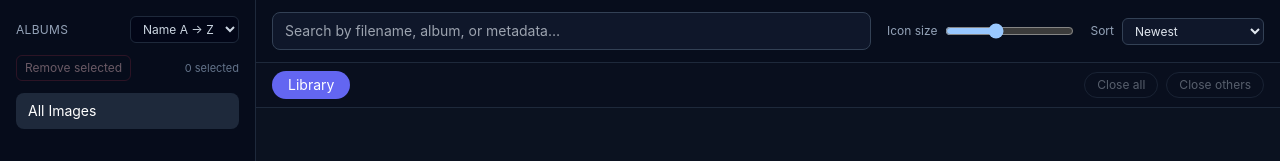
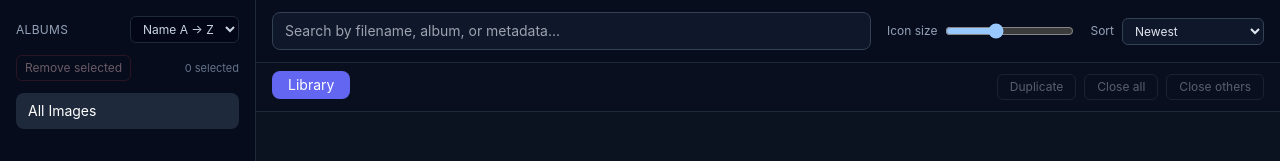
Before and after one commit to CaptainCodeUK/comfy-image-browser, a React (Vite) app: page / in a window 1280 px wide. Shown: the top 161 px of the page. Built offline with nearby package versions, Linux system fonts and the light colour scheme.

Commit message:
feat: implement keyboard navigation and tab duplication functionality in the image viewer

```diff
--- a/src/App.tsx
+++ b/src/App.tsx
@@ -171,6 +171,7 @@ export default function App() {
   const [viewerSize, setViewerSize] = useState({ width: 0, height: 0 });
   const [imageSize, setImageSize] = useState({ width: 0, height: 0 });
   const viewerRef = useRef<HTMLDivElement | null>(null);
+  const viewerFocusRef = useRef<HTMLDivElement | null>(null);
   const [toastMessage, setToastMessage] = useState<string | null>(null);
   const [lastCopied, setLastCopied] = useState<string | null>(null);
   const [albumSort, setAlbumSort] = useState<AlbumSort>("name-asc");
@@ -215,20 +216,6 @@ export default function App() {
     }, 200);
     return () => window.clearTimeout(timeout);
   }, [iconSize]);
-
-  useEffect(() => {
-    const handleKeyDown = (event: KeyboardEvent) => {
-      if ((event.ctrlKey || event.metaKey) && event.key.toLowerCase() === "w") {
-        event.preventDefault();
-        if (activeTab.id !== "library") {
-          handleCloseTab(activeTab.id);
-        }
-      }
-    };
-
-    window.addEventListener("keydown", handleKeyDown);
-    return () => window.removeEventListener("keydown", handleKeyDown);
-  }, [activeTab]);
 
   useEffect(() => {
     const timeout = window.setTimeout(() => {
@@ -305,6 +292,38 @@ export default function App() {
     return sorted;
   }, [images, search, albumById, activeAlbum, imageSort]);
 
+  const albumIdForNav = activeTab.type === "image" ? activeTab.image.albumId : activeAlbum;
+  const albumHighlightId = albumIdForNav;
+
+  const albumSortedImages = useMemo(() => {
+    const visible = images.filter((image) => {
+      if (albumIdForNav !== "all" && image.albumId !== albumIdForNav) {
+        return false;
+      }
+      return true;
+    });
+    const sorted = [...visible];
+    sorted.sort((a, b) => {
+      switch (imageSort) {
+        case "name-asc":
+          return a.fileName.localeCompare(b.fileName);
+        case "name-desc":
+          return b.fileName.localeCompare(a.fileName);
+        case "date-asc":
+          return new Date(a.createdAt).getTime() - new Date(b.createdAt).getTime();
+        case "date-desc":
+          return new Date(b.createdAt).getTime() - new Date(a.createdAt).getTime();
+        case "size-asc":
+          return a.sizeBytes - b.sizeBytes;
+        case "size-desc":
+          return b.sizeBytes - a.sizeBytes;
+        default:
+          return 0;
+      }
+    });
+    return sorted;
+  }, [images, albumIdForNav, imageSort]);
+
   const sortedAlbums = useMemo(() => {
     const sorted = [...albums];
     sorted.sort((a, b) => {
@@ -330,22 +349,23 @@ export default function App() {
       let cancelled = false;
       let cursor = 0;
 
-      const requestIdle = (callback: () => void) => {
+      type IdleHandle = ReturnType<typeof globalThis.setTimeout> | number;
+      const requestIdle = (callback: () => void): IdleHandle => {
         if ("requestIdleCallback" in window) {
           return (window as Window & { requestIdleCallback: (cb: () => void) => number }).requestIdleCallback(callback);
         }
         return globalThis.setTimeout(callback, 0);
       };
 
-      const cancelIdle = (id: number) => {
+      const cancelIdle = (id: IdleHandle) => {
         if ("cancelIdleCallback" in window) {
-          (window as Window & { cancelIdleCallback: (cb: number) => void }).cancelIdleCallback(id);
+          (window as Window & { cancelIdleCallback: (cb: number) => void }).cancelIdleCallback(id as number);
         } else {
           globalThis.clearTimeout(id);
         }
       };
 
-      let idleId: number | null = null;
+      let idleId: IdleHandle | null = null;
 
       const runBatch = async () => {
         if (cancelled) return;
@@ -438,7 +458,7 @@ export default function App() {
         getAppPref<AlbumSort>("albumSort"),
         getAppPref<ImageSort>("imageSort"),
       ]);
-      const baseImages = imageRows.map((image) => ({ ...image, fileUrl: image.filePath }));
+  const baseImages = imageRows.map((image: IndexedImage) => ({ ...image, fileUrl: image.filePath }));
       console.log("[comfy-browser] Loaded", {
         albums: albumRows.length,
         images: baseImages.length,
@@ -484,18 +504,19 @@ export default function App() {
   useEffect(() => {
     if (!bridgeAvailable) return;
     let cancelled = false;
-    let idleId: number | null = null;
+    type IdleHandle = ReturnType<typeof globalThis.setTimeout> | number;
+    let idleId: IdleHandle | null = null;
 
-    const requestIdle = (callback: () => void) => {
+    const requestIdle = (callback: () => void): IdleHandle => {
       if ("requestIdleCallback" in window) {
         return (window as Window & { requestIdleCallback: (cb: () => void) => number }).requestIdleCallback(callback);
       }
       return globalThis.setTimeout(callback, 0);
     };
 
-    const cancelIdle = (id: number) => {
+    const cancelIdle = (id: IdleHandle) => {
       if ("cancelIdleCallback" in window) {
-        (window as Window & { cancelIdleCallback: (cb: number) => void }).cancelIdleCallback(id);
+        (window as Window & { cancelIdleCallback: (cb: number) => void }).cancelIdleCallback(id as number);
       } else {
         globalThis.clearTimeout(id);
       }
@@ -604,12 +625,98 @@ export default function App() {
     });
   };
 
+  const handleNavigateImage = async (target: IndexedImage) => {
+    const [resolved] = await resolveFileUrlsForTabs([target]);
+    if (!resolved) return;
+
+    if (activeTab.type !== "image") {
+      await handleOpenImages([resolved]);
+      return;
+    }
+
+    const currentTabId = activeTab.id;
+
+    setTabs((prev) =>
+      prev.map((tab) =>
+        tab.id === currentTabId
+          ? {
+              id: currentTabId,
+              title: resolved.fileName,
+              type: "image" as const,
+              image: resolved,
+            }
+          : tab
+      )
+    );
+    setActiveTab({
+      id: currentTabId,
+      title: resolved.fileName,
+      type: "image" as const,
+      image: resolved,
+    });
+  };
+
+  useEffect(() => {
+    const handleKeyDown = (event: KeyboardEvent) => {
+      const target = event.target as HTMLElement | null;
+      if (target && (target.tagName === "INPUT" || target.tagName === "TEXTAREA" || target.isContentEditable)) {
+        return;
+      }
+      if ((event.ctrlKey || event.metaKey) && event.key.toLowerCase() === "d") {
+        event.preventDefault();
+        handleDuplicateTab();
+        return;
+      }
+      if ((event.ctrlKey || event.metaKey) && event.key.toLowerCase() === "w") {
+        event.preventDefault();
+        if (activeTab.id !== "library") {
+          handleCloseTab(activeTab.id);
+        }
+        return;
+      }
+      if ((event.ctrlKey || event.metaKey) && event.key.toLowerCase() === "tab") {
+        event.preventDefault();
+        const direction = event.shiftKey ? -1 : 1;
+        if (tabs.length === 0) return;
+        const currentIndex = tabs.findIndex((tab) => tab.id === activeTab.id);
+        if (currentIndex === -1) return;
+        const nextIndex = (currentIndex + direction + tabs.length) % tabs.length;
+        setActiveTab(tabs[nextIndex]);
+        return;
+      }
+      if (activeTab.type !== "image") return;
+
+      if (event.key === "ArrowLeft" || event.key === "ArrowRight") {
+        const currentImageId = activeTab.image.id;
+        const currentIndex = albumSortedImages.findIndex((image) => image.id === currentImageId);
+        if (currentIndex === -1) return;
+        const delta = event.key === "ArrowLeft" ? -1 : 1;
+        const total = albumSortedImages.length;
+        const nextIndex = (currentIndex + delta + total) % total;
+        event.preventDefault();
+        void handleNavigateImage(albumSortedImages[nextIndex]);
+      }
+    };
+
+    window.addEventListener("keydown", handleKeyDown, { capture: true });
+    return () => window.removeEventListener("keydown", handleKeyDown, { capture: true });
+  }, [activeTab, albumSortedImages, handleNavigateImage]);
+
   const handleCloseTab = (tabId: string) => {
     if (tabId === "library") return;
-    setTabs((prev) => prev.filter((tab) => tab.id !== tabId));
+    setTabs((prev) => {
+      const index = prev.findIndex((tab) => tab.id === tabId);
+      const nextTabs = prev.filter((tab) => tab.id !== tabId);
+
       setActiveTab((current) => {
         if (current.id !== tabId) return current;
-      return LibraryTab;
+        if (nextTabs.length === 0) return LibraryTab;
+        const leftIndex = Math.max(0, index - 1);
+        const fallbackIndex = Math.min(leftIndex, nextTabs.length - 1);
+        return nextTabs[fallbackIndex];
+      });
+
+      return nextTabs;
     });
   };
 
@@ -624,6 +731,37 @@ export default function App() {
       return keep.length ? keep : [LibraryTab];
     });
     setActiveTab((current) => (current.id === tabId ? current : LibraryTab));
+  };
+
+  const handleDuplicateTab = () => {
+    if (activeTab.type !== "image") return;
+    const baseId = activeTab.image.id;
+    const uniqueSuffix = typeof crypto !== "undefined" && "randomUUID" in crypto ? crypto.randomUUID() : `${Date.now()}`;
+    const duplicateId = `${baseId}-dup-${uniqueSuffix}`;
+    const duplicateTab: Tab = {
+      id: duplicateId,
+      title: activeTab.image.fileName,
+      type: "image",
+      image: activeTab.image,
+    };
+
+    setTabs((prev) => {
+      const index = prev.findIndex((tab) => tab.id === activeTab.id);
+      if (index === -1) {
+        return [...prev, duplicateTab];
+      }
+      const next = [...prev];
+      next.splice(index + 1, 0, duplicateTab);
+      return next;
+    });
+    setActiveTab(duplicateTab);
+    requestAnimationFrame(() => {
+      const activeElement = document.activeElement as HTMLElement | null;
+      if (activeElement && typeof activeElement.blur === "function") {
+        activeElement.blur();
+      }
+      viewerFocusRef.current?.focus();
+    });
   };
 
   const handleRemoveSelected = async () => {
@@ -966,7 +1104,7 @@ export default function App() {
             <button
               onClick={() => setActiveAlbum("all")}
               className={`w-full rounded-lg px-3 py-2 text-left text-sm ${
-                activeAlbum === "all" ? "bg-slate-800 text-white" : "text-slate-300 hover:bg-slate-900"
+                albumHighlightId === "all" ? "bg-slate-800 text-white" : "text-slate-300 hover:bg-slate-900"
               }`}
             >
               All Images
@@ -977,7 +1115,7 @@ export default function App() {
               <div
                 key={album.id}
                 className={`rounded-lg px-3 py-2 text-left text-sm ${
-                  activeAlbum === album.id ? "bg-slate-800 text-white" : "text-slate-300 hover:bg-slate-900"
+                  albumHighlightId === album.id ? "bg-slate-800 text-white" : "text-slate-300 hover:bg-slate-900"
                 }`}
               >
                 <label className="flex min-w-0 cursor-pointer items-start gap-2">
@@ -1061,13 +1199,15 @@ export default function App() {
           </div>
 
           <div className="border-b border-slate-800 bg-slate-950/20 px-4 py-2">
-            <div className="flex items-center gap-2 overflow-x-auto">
+            <div className="flex items-center gap-3">
+              <div className="flex-1 overflow-x-scroll tab-scroll pb-1">
+                <div className="flex items-center gap-2 pl-0">
                   {tabs.map((tab) => {
                     const isActive = activeTab.id === tab.id;
                     return (
                       <div
                         key={tab.id}
-                    className={`flex items-center gap-2 rounded-full px-4 py-1 text-sm ${
+                        className={`flex flex-none items-center gap-2 rounded-lg px-4 py-1 text-sm ${
                           isActive ? "bg-indigo-500 text-white" : "bg-slate-800 text-slate-200"
                         }`}
                       >
@@ -1087,7 +1227,7 @@ export default function App() {
                         {tab.type === "image" ? (
                           <button
                             onClick={() => handleCloseTab(tab.id)}
-                        className="rounded-full px-1 text-xs text-slate-200/80 hover:bg-white/10"
+                            className="rounded-md px-1 text-xs text-slate-200/80 hover:bg-white/10"
                             aria-label={`Close ${tab.title}`}
                           >
                             ×
@@ -1096,18 +1236,27 @@ export default function App() {
                       </div>
                     );
                   })}
-              <div className="ml-auto flex items-center gap-2">
+                </div>
+              </div>
+              <div className="flex flex-none items-center gap-2">
+                <button
+                  onClick={handleDuplicateTab}
+                  disabled={activeTab.type !== "image"}
+                  className="rounded-md border border-slate-700 px-3 py-1 text-xs text-slate-300 disabled:opacity-40"
+                >
+                  Duplicate
+                </button>
                 <button
                   onClick={handleCloseAllTabs}
                   disabled={tabs.length <= 1}
-                  className="rounded-full border border-slate-700 px-3 py-1 text-xs text-slate-300 disabled:opacity-40"
+                  className="rounded-md border border-slate-700 px-3 py-1 text-xs text-slate-300 disabled:opacity-40"
                 >
                   Close all
                 </button>
                 <button
                   onClick={() => handleCloseOtherTabs(activeTab.id)}
                   disabled={tabs.length <= 2 || activeTab.id === "library"}
-                  className="rounded-full border border-slate-700 px-3 py-1 text-xs text-slate-300 disabled:opacity-40"
+                  className="rounded-md border border-slate-700 px-3 py-1 text-xs text-slate-300 disabled:opacity-40"
                 >
                   Close others
                 </button>
@@ -1179,33 +1328,58 @@ export default function App() {
           ) : activeTabContent ? (
             <section className="flex flex-1 overflow-hidden">
               <div className="flex flex-1 flex-col overflow-hidden">
-                <div className="flex flex-wrap items-center justify-between gap-2 border-b border-slate-800 bg-slate-950/40 px-4 py-2 text-xs text-slate-300">
-                  <div className="font-semibold">Viewer</div>
-                  <div className="flex items-center gap-3">
+                <div
+                  ref={(node) => {
+                    viewerRef.current = node;
+                    viewerFocusRef.current = node;
+                  }}
+                  tabIndex={0}
+                  className="relative flex flex-1 items-center justify-center overflow-auto p-2 outline-none"
+                >
+                  <img
+                    src={activeTabContent.fileUrl}
+                    alt={activeTabContent.fileName}
+                    className={`viewer-image object-contain ${
+                      zoomMode === "fit"
+                        ? "max-h-full max-w-full"
+                        : zoomMode === "width"
+                        ? "w-full h-auto"
+                        : zoomMode === "height"
+                        ? "h-full w-auto"
+                        : "h-auto w-auto"
+                    }`}
+                    onLoad={(event) => {
+                      const target = event.currentTarget;
+                      setImageSize({ width: target.naturalWidth, height: target.naturalHeight });
+                    }}
+                  />
+                  <div className="absolute bottom-4 right-4 flex flex-col items-end gap-3 rounded-xl border border-slate-800 bg-slate-950/80 px-3 py-2 text-xs text-slate-200 shadow-lg">
+                    <div className="flex flex-wrap justify-end gap-2">
                       <button
                         onClick={() => setZoomMode("fit")}
-                      className="rounded-full border border-slate-700 px-3 py-1"
+                        className="rounded-md border border-slate-700 px-2 py-1"
                       >
                         Fit
                       </button>
                       <button
                         onClick={() => setZoomMode("actual")}
-                      className="rounded-full border border-slate-700 px-3 py-1"
+                        className="rounded-md border border-slate-700 px-2 py-1"
                       >
                         100%
                       </button>
                       <button
                         onClick={() => setZoomMode("width")}
-                      className="rounded-full border border-slate-700 px-3 py-1"
+                        className="rounded-md border border-slate-700 px-2 py-1"
                       >
                         Fit width
                       </button>
                       <button
                         onClick={() => setZoomMode("height")}
-                      className="rounded-full border border-slate-700 px-3 py-1"
+                        className="rounded-md border border-slate-700 px-2 py-1"
                       >
                         Fit height
                       </button>
+                    </div>
                     <div className="flex items-center gap-2">
                       <span>Zoom</span>
                       <input
@@ -1223,25 +1397,6 @@ export default function App() {
                       <span className="w-12 text-right">{Math.round(derivedZoom * 100)}%</span>
                     </div>
                   </div>
-                </div>
-                <div ref={viewerRef} className="flex flex-1 items-center justify-center overflow-auto p-2">
-                  <img
-                    src={activeTabContent.fileUrl}
-                    alt={activeTabContent.fileName}
-                    className={`viewer-image object-contain ${
-                      zoomMode === "fit"
-                        ? "max-h-full max-w-full"
-                        : zoomMode === "width"
-                        ? "w-full h-auto"
-                        : zoomMode === "height"
-                        ? "h-full w-auto"
-                        : "h-auto w-auto"
-                    }`}
-                    onLoad={(event) => {
-                      const target = event.currentTarget;
-                      setImageSize({ width: target.naturalWidth, height: target.naturalHeight });
-                    }}
-                  />
                 </div>
               </div>
               <aside className="w-96 border-l border-slate-800 bg-slate-950/60 p-4 text-sm text-slate-200">
--- a/src/styles.css
+++ b/src/styles.css
@@ -53,6 +53,11 @@ body {
   height: 8px;
 }
 
+/* stylelint-disable-next-line plugin/no-unsupported-browser-features */
+.tab-scroll {
+  scrollbar-gutter: stable;
+}
+
 .scrollbar-thin::-webkit-scrollbar-thumb {
   background-color: rgba(148, 163, 184, 0.4);
   border-radius: 9999px;
```
Lines whose indentation alone changed are shown as unchanged.
